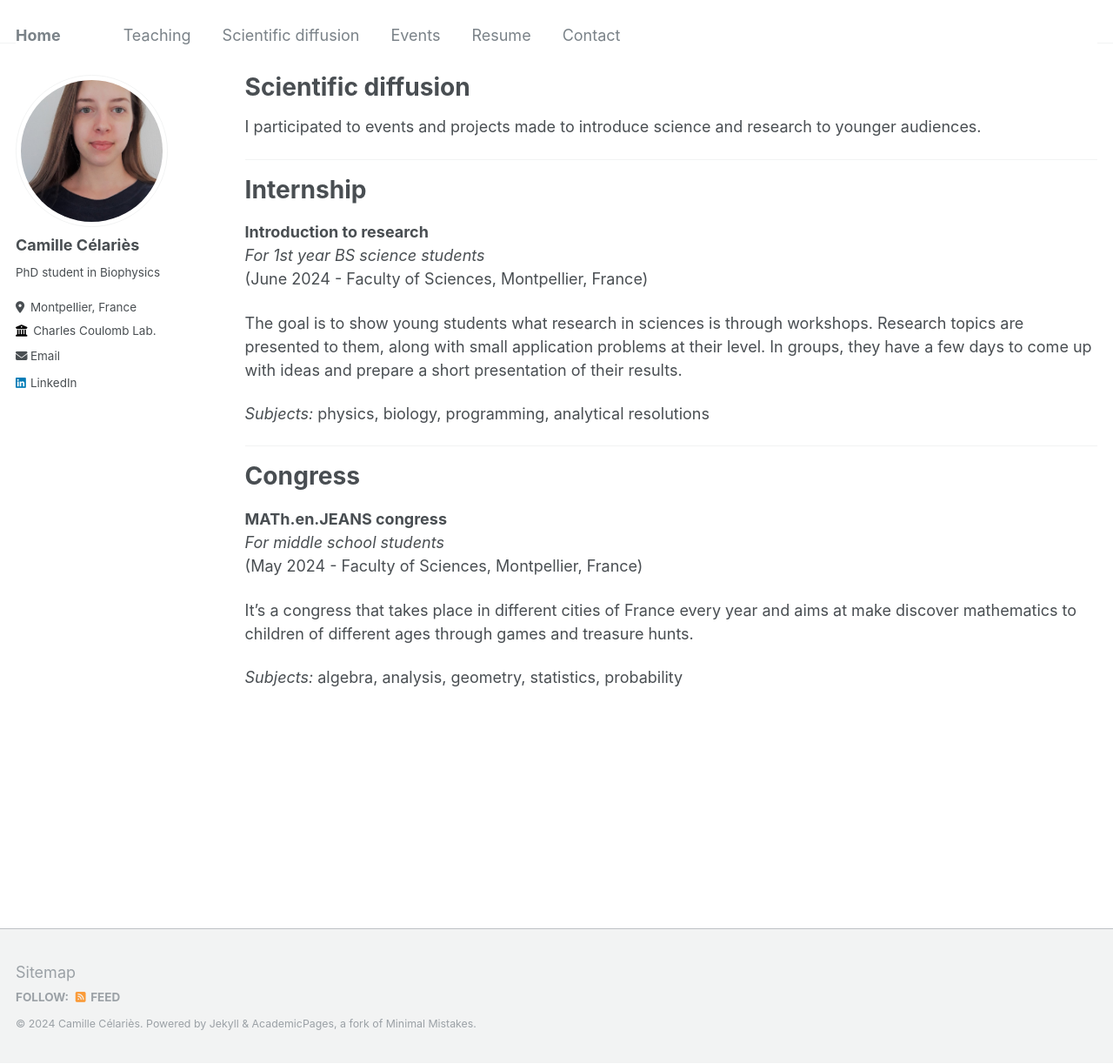
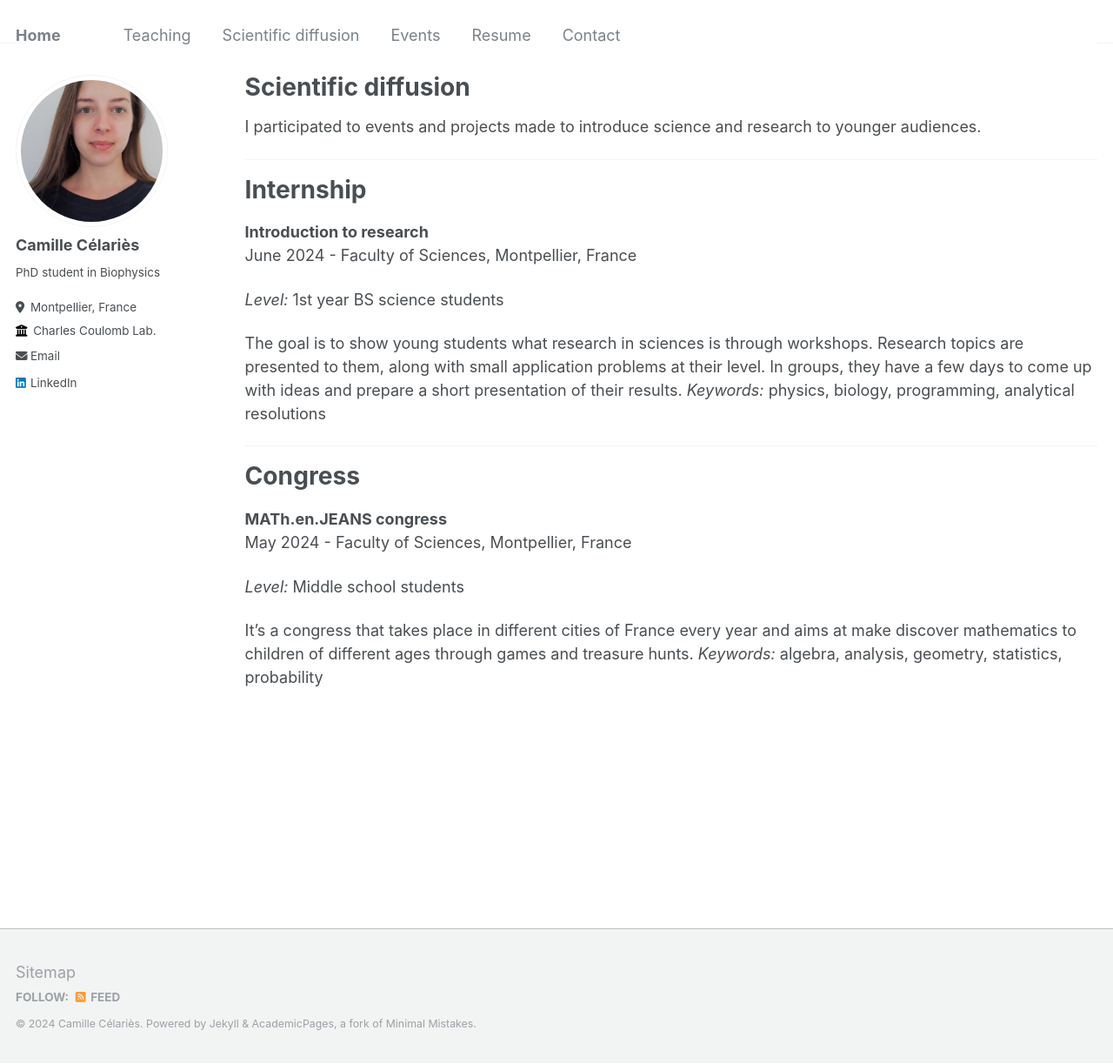
Before and after one commit to camillecelaries/camillecelaries.github.io, a Jekyll site: the page built from _pages/diffusion.md, in a window 1280 px wide and 1223 px high. Shown: the whole window at 87% size. Built offline with Jekyll 4.4.1, drawn with Linux system fonts in a browser that asks for light colours.

Commit message:
Update diffusion.md

```diff
--- a/_pages/diffusion.md
+++ b/_pages/diffusion.md
@@ -15,12 +15,12 @@ Internship
 ======
 
 <b>Introduction to research</b>
-<br><i>For 1st year BS science students</i>
-<br>(June 2024 - Faculty of Sciences, Montpellier, France)
+<br>June 2024 - Faculty of Sciences, Montpellier, France
+
+<i>Level:</i> 1st year BS science students
 
 The goal is to show young students what research in sciences is through workshops. Research topics are presented to them, along with small application problems at their level. In groups, they have a few days to come up with ideas and prepare a short presentation of their results.
-
-<i>Subjects:</i> physics, biology, programming, analytical resolutions
+<i>Keywords:</i> physics, biology, programming, analytical resolutions
 
 ***
 
@@ -28,9 +28,9 @@ Congress
 ======
 
 <b>MATh.en.JEANS congress</b>
-<br><i>For middle school students</i>
-<br>(May 2024 - Faculty of Sciences, Montpellier, France)
+<br>May 2024 - Faculty of Sciences, Montpellier, France
+
+<i>Level:</i> Middle school students
 
 It's a congress that takes place in different cities of France every year and aims at make discover mathematics to children of different ages through games and treasure hunts.
-
-<i>Subjects:</i> algebra, analysis, geometry, statistics, probability
+<i>Keywords:</i> algebra, analysis, geometry, statistics, probability
```
